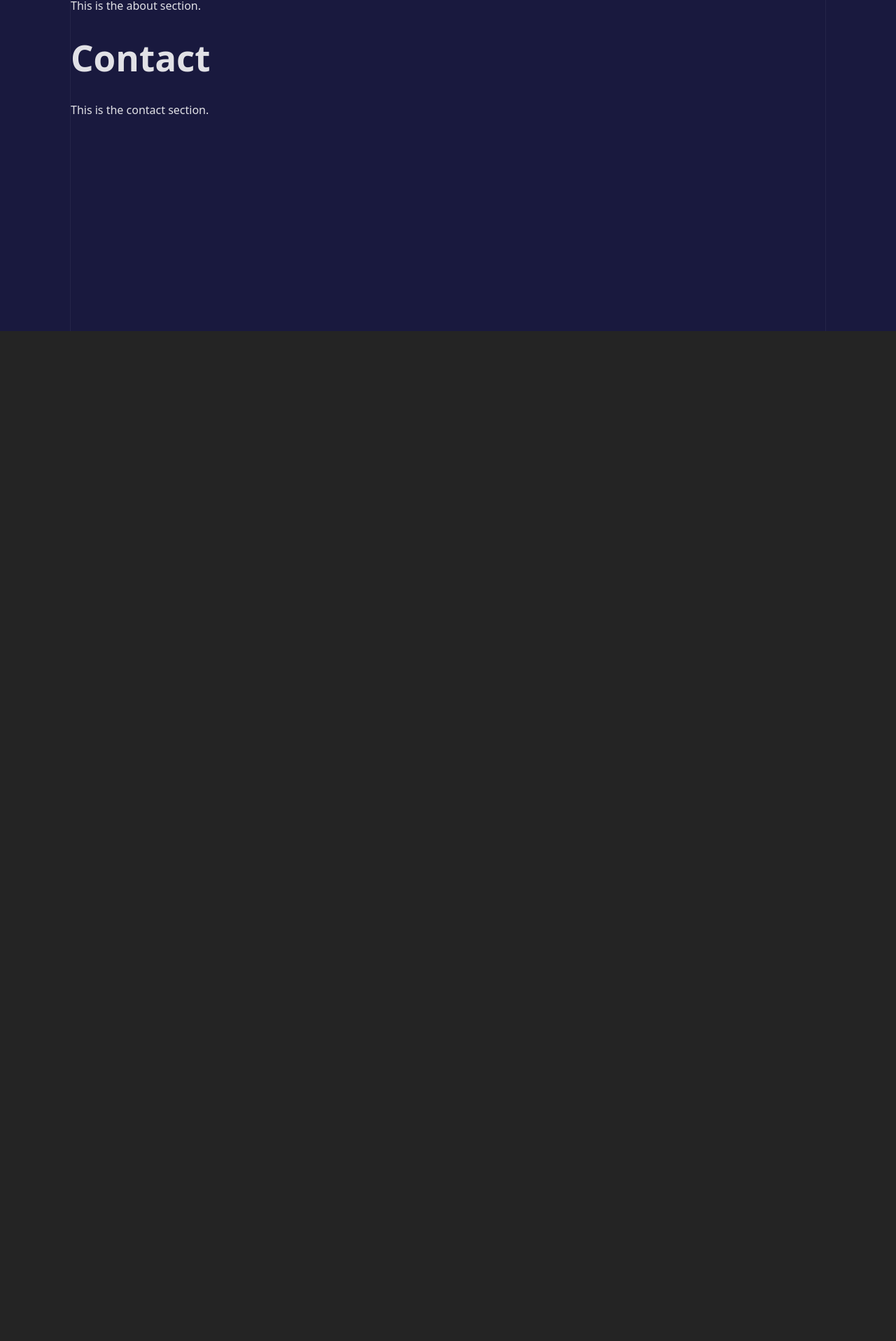
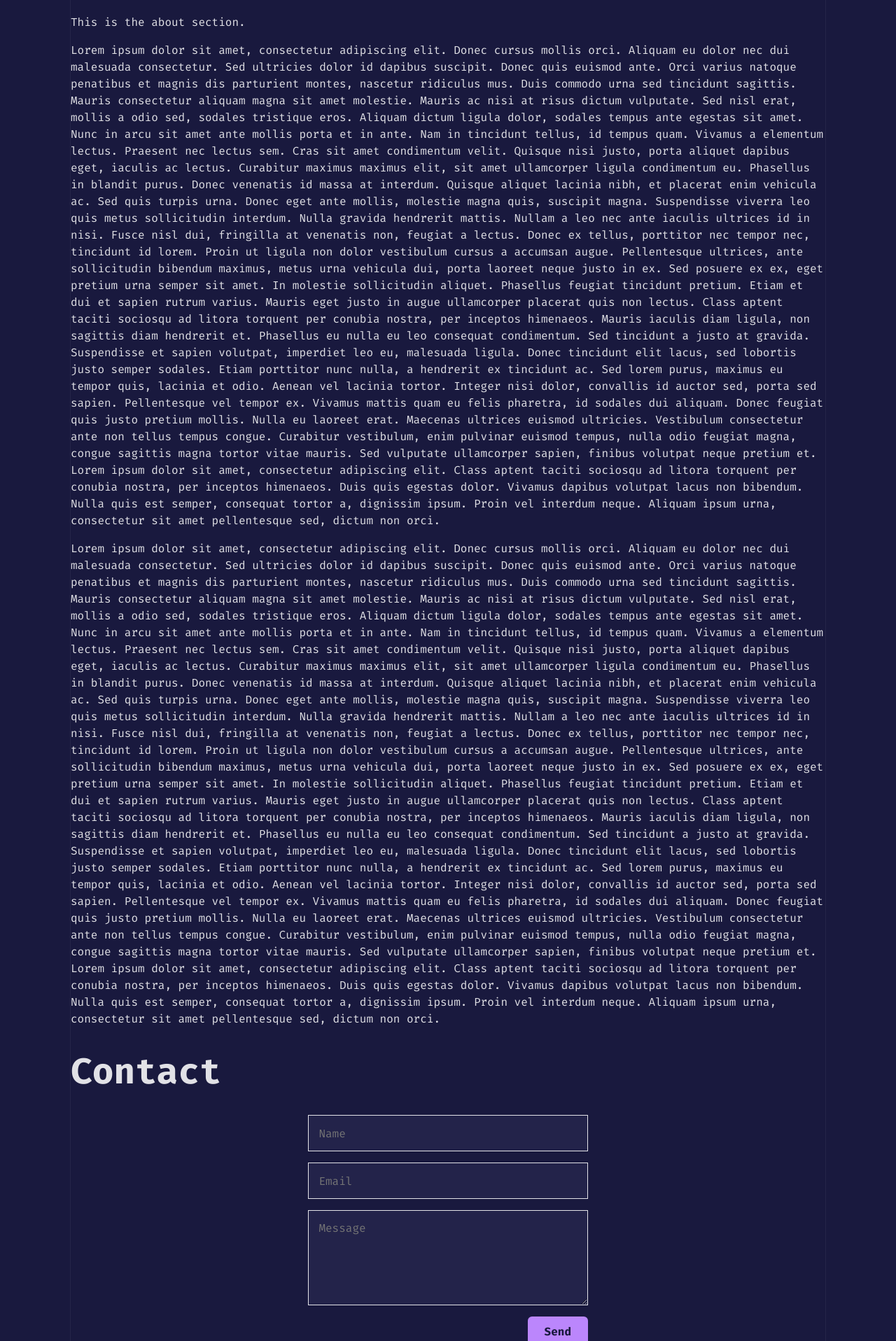
Before and after one commit to Valasik0/portfolio-website, a React (Vite) app: page / in a window 1280 px wide. Shown: the part 327-2243 px from the top of the page at 70% size. Before the commit the page ends 800 px from the top, so only its background shows below. Built offline with nearby package versions, Linux system fonts and the light colour scheme.

Commit message:
Add contact form and update About section with additional content

```diff
--- a/src/About.jsx
+++ b/src/About.jsx
@@ -5,6 +5,28 @@ function About() {
     <div id="about">
       <h1>About Me</h1>
       <p>This is the about section.</p>
+      <p>
+      Lorem ipsum dolor sit amet, consectetur adipiscing elit. Donec cursus mollis orci. Aliquam eu dolor nec dui malesuada consectetur. Sed ultricies dolor id dapibus suscipit. Donec quis euismod ante. Orci varius natoque penatibus et magnis dis parturient montes, nascetur ridiculus mus. Duis commodo urna sed tincidunt sagittis. Mauris consectetur aliquam magna sit amet molestie.
+
+Mauris ac nisi at risus dictum vulputate. Sed nisl erat, mollis a odio sed, sodales tristique eros. Aliquam dictum ligula dolor, sodales tempus ante egestas sit amet. Nunc in arcu sit amet ante mollis porta et in ante. Nam in tincidunt tellus, id tempus quam. Vivamus a elementum lectus. Praesent nec lectus sem. Cras sit amet condimentum velit. Quisque nisi justo, porta aliquet dapibus eget, iaculis ac lectus. Curabitur maximus maximus elit, sit amet ullamcorper ligula condimentum eu. Phasellus in blandit purus. Donec venenatis id massa at interdum. Quisque aliquet lacinia nibh, et placerat enim vehicula ac. Sed quis turpis urna. Donec eget ante mollis, molestie magna quis, suscipit magna. Suspendisse viverra leo quis metus sollicitudin interdum.
+
+Nulla gravida hendrerit mattis. Nullam a leo nec ante iaculis ultrices id in nisi. Fusce nisl dui, fringilla at venenatis non, feugiat a lectus. Donec ex tellus, porttitor nec tempor nec, tincidunt id lorem. Proin ut ligula non dolor vestibulum cursus a accumsan augue. Pellentesque ultrices, ante sollicitudin bibendum maximus, metus urna vehicula dui, porta laoreet neque justo in ex. Sed posuere ex ex, eget pretium urna semper sit amet. In molestie sollicitudin aliquet. Phasellus feugiat tincidunt pretium. Etiam et dui et sapien rutrum varius. Mauris eget justo in augue ullamcorper placerat quis non lectus. Class aptent taciti sociosqu ad litora torquent per conubia nostra, per inceptos himenaeos. Mauris iaculis diam ligula, non sagittis diam hendrerit et. Phasellus eu nulla eu leo consequat condimentum.
+
+Sed tincidunt a justo at gravida. Suspendisse et sapien volutpat, imperdiet leo eu, malesuada ligula. Donec tincidunt elit lacus, sed lobortis justo semper sodales. Etiam porttitor nunc nulla, a hendrerit ex tincidunt ac. Sed lorem purus, maximus eu tempor quis, lacinia et odio. Aenean vel lacinia tortor. Integer nisi dolor, convallis id auctor sed, porta sed sapien. Pellentesque vel tempor ex. Vivamus mattis quam eu felis pharetra, id sodales dui aliquam. Donec feugiat quis justo pretium mollis. Nulla eu laoreet erat. Maecenas ultrices euismod ultricies.
+
+Vestibulum consectetur ante non tellus tempus congue. Curabitur vestibulum, enim pulvinar euismod tempus, nulla odio feugiat magna, congue sagittis magna tortor vitae mauris. Sed vulputate ullamcorper sapien, finibus volutpat neque pretium et. Lorem ipsum dolor sit amet, consectetur adipiscing elit. Class aptent taciti sociosqu ad litora torquent per conubia nostra, per inceptos himenaeos. Duis quis egestas dolor. Vivamus dapibus volutpat lacus non bibendum. Nulla quis est semper, consequat tortor a, dignissim ipsum. Proin vel interdum neque. Aliquam ipsum urna, consectetur sit amet pellentesque sed, dictum non orci.
+      </p>
+      <p>
+      Lorem ipsum dolor sit amet, consectetur adipiscing elit. Donec cursus mollis orci. Aliquam eu dolor nec dui malesuada consectetur. Sed ultricies dolor id dapibus suscipit. Donec quis euismod ante. Orci varius natoque penatibus et magnis dis parturient montes, nascetur ridiculus mus. Duis commodo urna sed tincidunt sagittis. Mauris consectetur aliquam magna sit amet molestie.
+
+Mauris ac nisi at risus dictum vulputate. Sed nisl erat, mollis a odio sed, sodales tristique eros. Aliquam dictum ligula dolor, sodales tempus ante egestas sit amet. Nunc in arcu sit amet ante mollis porta et in ante. Nam in tincidunt tellus, id tempus quam. Vivamus a elementum lectus. Praesent nec lectus sem. Cras sit amet condimentum velit. Quisque nisi justo, porta aliquet dapibus eget, iaculis ac lectus. Curabitur maximus maximus elit, sit amet ullamcorper ligula condimentum eu. Phasellus in blandit purus. Donec venenatis id massa at interdum. Quisque aliquet lacinia nibh, et placerat enim vehicula ac. Sed quis turpis urna. Donec eget ante mollis, molestie magna quis, suscipit magna. Suspendisse viverra leo quis metus sollicitudin interdum.
+
+Nulla gravida hendrerit mattis. Nullam a leo nec ante iaculis ultrices id in nisi. Fusce nisl dui, fringilla at venenatis non, feugiat a lectus. Donec ex tellus, porttitor nec tempor nec, tincidunt id lorem. Proin ut ligula non dolor vestibulum cursus a accumsan augue. Pellentesque ultrices, ante sollicitudin bibendum maximus, metus urna vehicula dui, porta laoreet neque justo in ex. Sed posuere ex ex, eget pretium urna semper sit amet. In molestie sollicitudin aliquet. Phasellus feugiat tincidunt pretium. Etiam et dui et sapien rutrum varius. Mauris eget justo in augue ullamcorper placerat quis non lectus. Class aptent taciti sociosqu ad litora torquent per conubia nostra, per inceptos himenaeos. Mauris iaculis diam ligula, non sagittis diam hendrerit et. Phasellus eu nulla eu leo consequat condimentum.
+
+Sed tincidunt a justo at gravida. Suspendisse et sapien volutpat, imperdiet leo eu, malesuada ligula. Donec tincidunt elit lacus, sed lobortis justo semper sodales. Etiam porttitor nunc nulla, a hendrerit ex tincidunt ac. Sed lorem purus, maximus eu tempor quis, lacinia et odio. Aenean vel lacinia tortor. Integer nisi dolor, convallis id auctor sed, porta sed sapien. Pellentesque vel tempor ex. Vivamus mattis quam eu felis pharetra, id sodales dui aliquam. Donec feugiat quis justo pretium mollis. Nulla eu laoreet erat. Maecenas ultrices euismod ultricies.
+
+Vestibulum consectetur ante non tellus tempus congue. Curabitur vestibulum, enim pulvinar euismod tempus, nulla odio feugiat magna, congue sagittis magna tortor vitae mauris. Sed vulputate ullamcorper sapien, finibus volutpat neque pretium et. Lorem ipsum dolor sit amet, consectetur adipiscing elit. Class aptent taciti sociosqu ad litora torquent per conubia nostra, per inceptos himenaeos. Duis quis egestas dolor. Vivamus dapibus volutpat lacus non bibendum. Nulla quis est semper, consequat tortor a, dignissim ipsum. Proin vel interdum neque. Aliquam ipsum urna, consectetur sit amet pellentesque sed, dictum non orci.
+      </p>
     </div>
   );
 }
--- a/src/Contact.jsx
+++ b/src/Contact.jsx
@@ -1,10 +1,16 @@
 import './Contact.css';
+import './ContactForm.css';
 
 function Contact() {
   return (
     <div id="contact">
       <h1>Contact</h1>
-      <p>This is the contact section.</p>
+      <form className="contact-form">
+          <input placeholder='Name' type="text" name="name" required />
+          <input placeholder='Email' type="email" name="email" required />
+          <textarea placeholder='Message' name="message" rows="5" required></textarea>
+        <button type="submit">Send</button>
+      </form>
     </div>
   );
 }
--- /dev/null
+++ b/src/ContactForm.css
@@ -0,0 +1,34 @@
+.contact-form {
+    display: flex;
+    flex-direction: column;
+    gap: 1rem;
+    max-width: 400px;
+    margin: 2rem auto 0 auto;
+}
+
+.contact-form input,
+.contact-form textarea {
+    padding: 0.9rem;
+    border: 1px solid rgba(255, 255, 255, 0.87);
+    background: #23234a;
+    color: #fff;
+    font-family: inherit;
+    font-size: 1rem;
+    resize: vertical;
+}
+
+.contact-form button {
+    align-self: flex-end;
+    padding: 0.7rem 1.5rem;
+    background: #BB86FC;
+    color: #19193E;
+    border: none;
+    border-radius: 6px;
+    font-weight: bold;
+    cursor: pointer;
+    transition: background 0.2s;
+}
+
+.contact-form button:hover {
+    background: #a06be5;
+}
--- a/src/Navbar.css
+++ b/src/Navbar.css
@@ -1,6 +1,5 @@
 #navbar {
     color: #FF6F61;
-    padding: 1rem;
     z-index: 1000;
     display: flex;
     margin-left: auto;
--- a/src/index.css
+++ b/src/index.css
@@ -1,5 +1,5 @@
 :root {
-  font-family: system-ui, Avenir, Helvetica, Arial, sans-serif;
+  font-family: 'Fira Code', monospace;
   line-height: 1.5;
   font-weight: 400;
 
```
